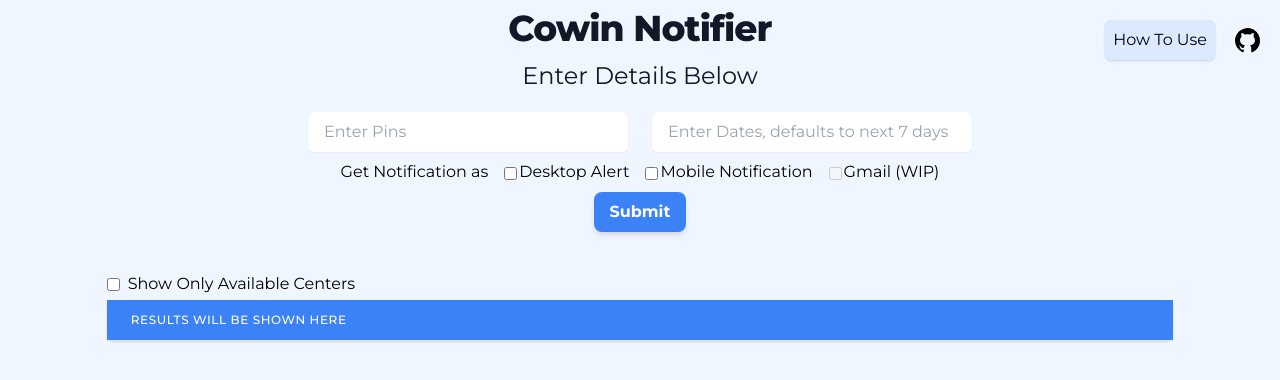
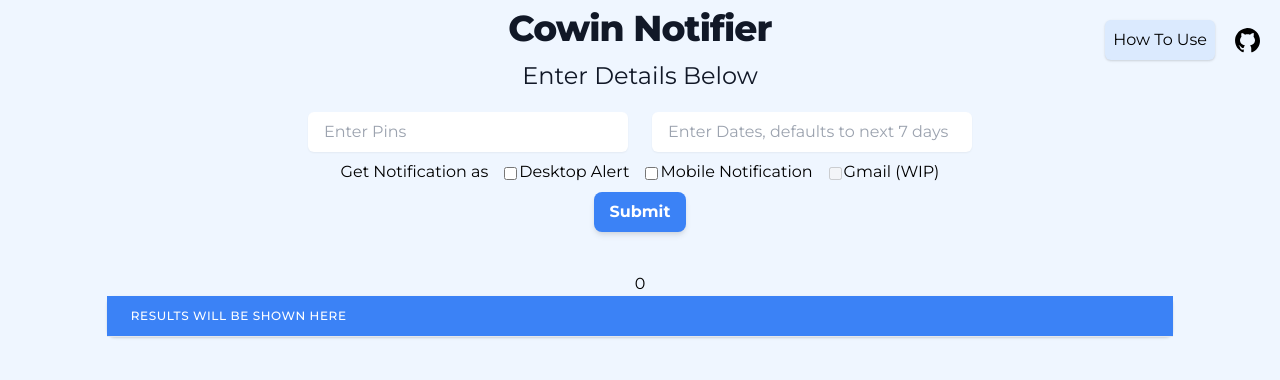
Before and after one commit to PrinceRajRoy/cowin-notifier, a React (Create React App) app: page / in a window 1280 px wide. Shown: the top 380 px of the page. Built offline with nearby package versions, Linux system fonts and the light colour scheme; the HTML template or start-up script is replaced by a standard one.

Commit message:
Update: Hide Show Available by default

```diff
--- a/src/components/Dashboard/index.tsx
+++ b/src/components/Dashboard/index.tsx
@@ -21,15 +21,19 @@
   return (
     <div className="w-full mx-auto py-10 divide-y divide-blue-200">
       <div className="w-5/6 mx-auto">
+        {show.length && (
           <div className="flex items-center mb-1">
             <input
               id="showCheck"
               type="checkbox"
               className="mr-2"
-            onChange={() => setShowAvailable((showAvailable) => !showAvailable)}
+              onChange={() =>
+                setShowAvailable((showAvailable) => !showAvailable)
+              }
             />
             <label htmlFor="showCheck">Show Only Available Centers</label>
           </div>
+        )}
         <table className="w-full shadow break-all border-b border-gray-200 sm:rounded-lg divide-y divide-gray-200 text-left text-sm overflow-scroll">
           <thead className="bg-blue-500 text-white">
             <tr>
```
Lines whose indentation alone changed are shown as unchanged.
